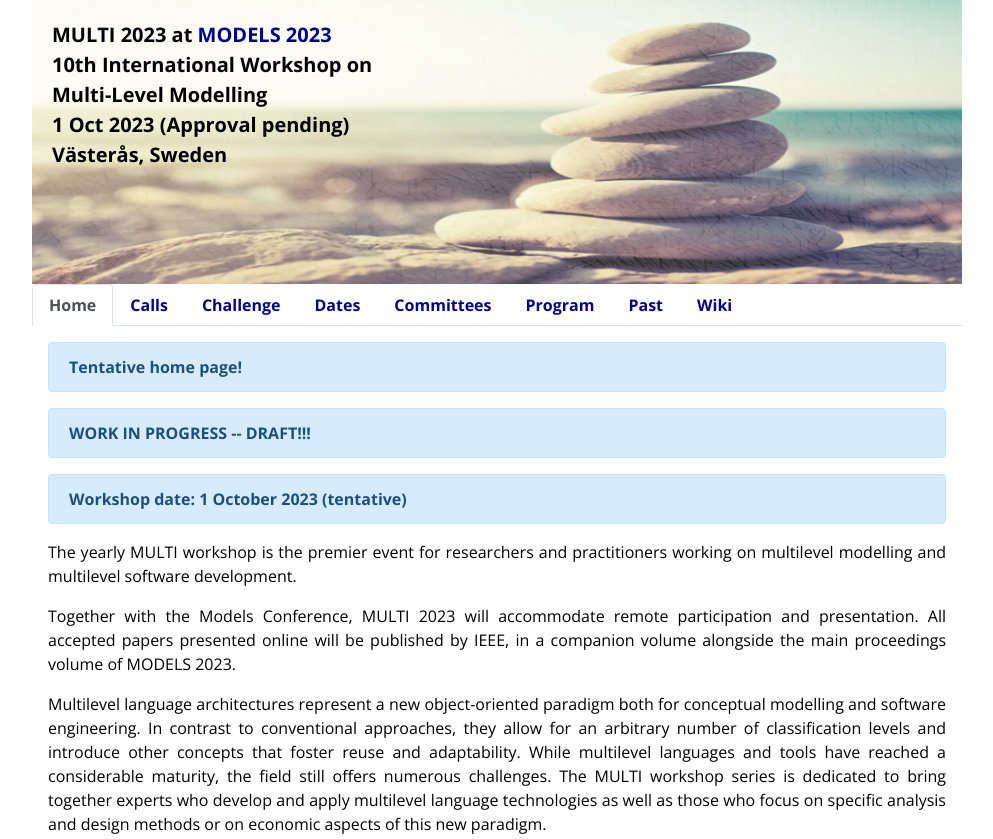
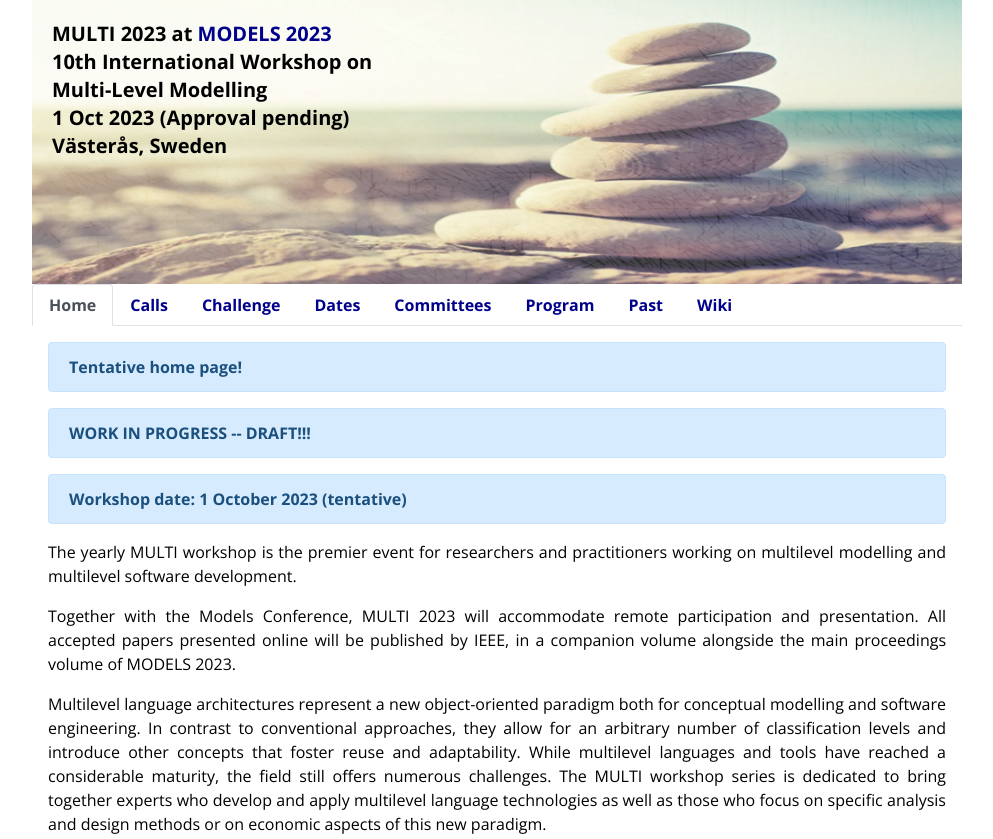
Before and after one commit to jku-win-dke/MULTI2023, a plain HTML site: page docs/index.html in a window 1280 px wide. Shown: the top 839 px of the page, without its empty margins (143-1136 px from the left). Drawn offline with nearby package versions, Linux system fonts and the light colour scheme.

Commit message:
Update index.html

```diff
--- a/docs/index.html
+++ b/docs/index.html
@@ -136,7 +136,8 @@ h4
   <div class="container-fluid">
   <div class="header">
 	<img src="img/stones.png" height="270"/>
-	<div><p>MULTI 2023 at <a href="https://conf.researchr.org/home/models-2023">MODELS 2023</a></br>
+	<div style="line-height: 1.4">
+	<p>MULTI 2023 at <a href="https://conf.researchr.org/home/models-2023">MODELS 2023</a></br>
 	10th International Workshop on</br>
 	Multi-Level Modelling</br>
 	1 Oct 2023 (Approval pending)</br>
```
